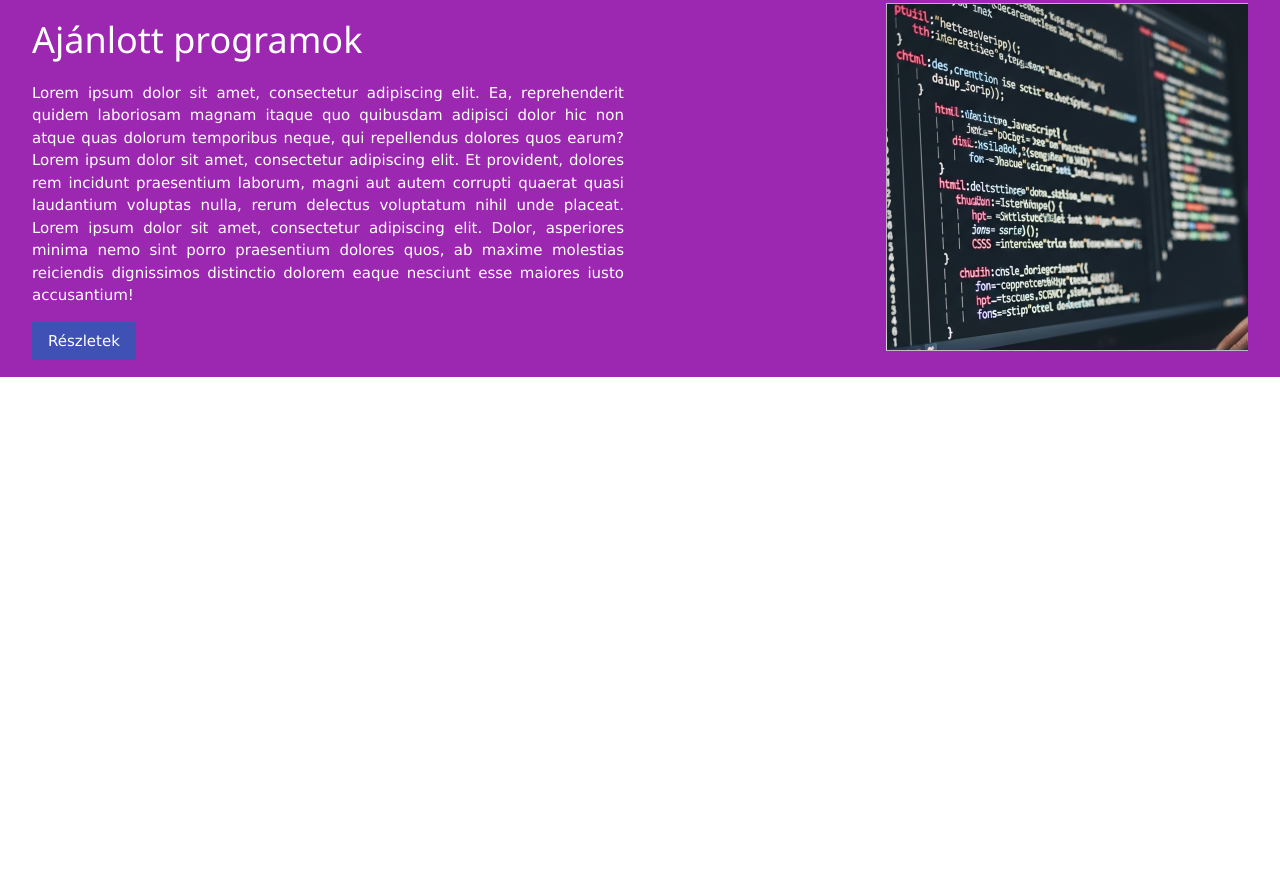
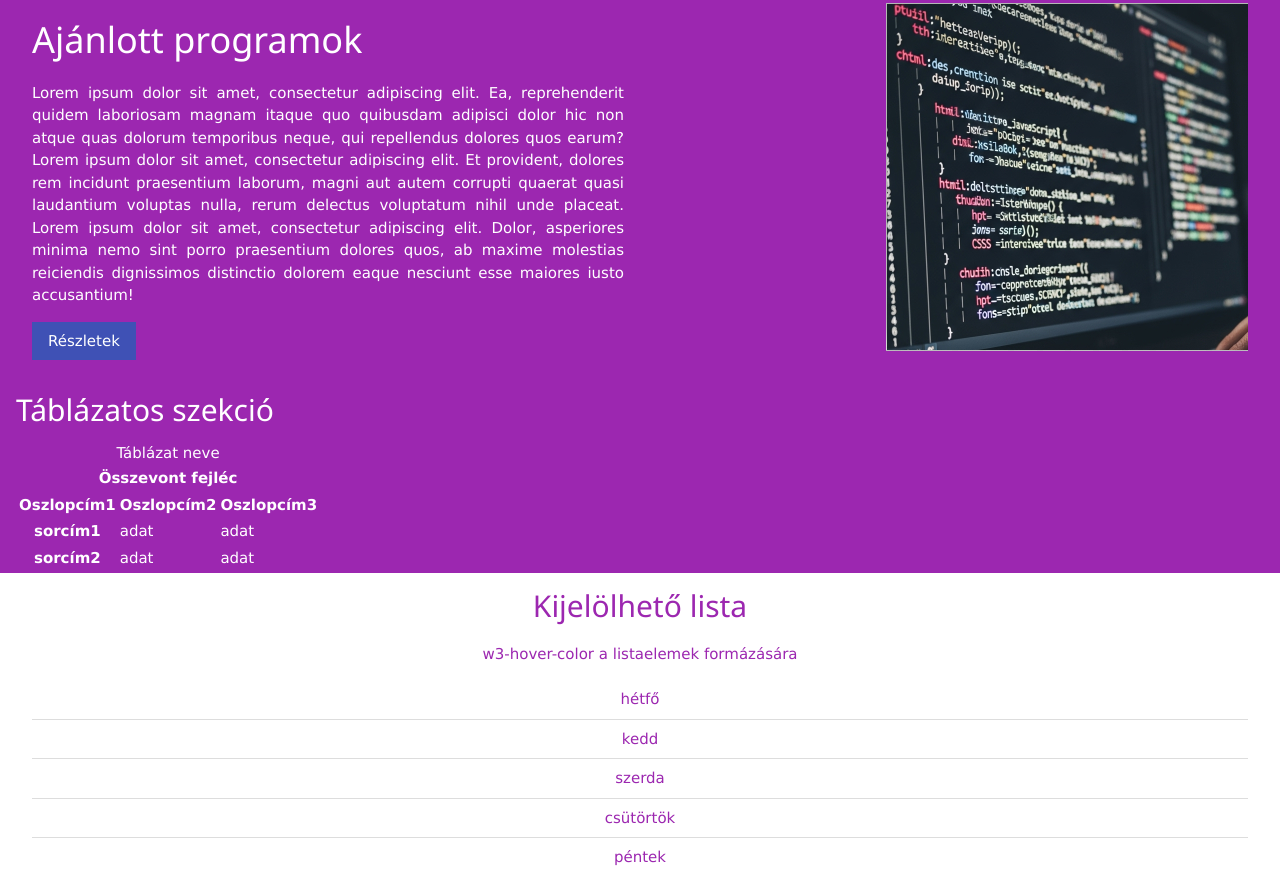
Before and after one commit to aronka2008/Digitalistemahet, a plain HTML site: page index.html in a window 1280 px wide. Shown: the part 1689-2566 px from the top of the page. Before the commit the page ends 2066 px from the top, so only its background shows below. Drawn offline with Linux system fonts and the light colour scheme.

Commit message:
Update index.html

```diff
--- a/index.html
+++ b/index.html
@@ -87,7 +87,44 @@
             <img src="bruh.png" alt="szgépes világ" class="w3-right">
         </div>
     </section>
+ <section class="w3-container w3-purple w3-text-white">
+        <h2>Táblázatos szekció</h2>
+        <table>
+            <caption>Táblázat neve</caption>
+            <tr>
+                <th colspan="3">Összevont fejléc</th>
+            </tr>
+            <tr>
+                <th>Oszlopcím1</th>
+                <th>Oszlopcím2</th>
+                <th>Oszlopcím3</th>
+            </tr>
+            <tr>
+                <th>sorcím1</th>
+                <td>adat</td>
+                <td>adat</td>
+            </tr>
+            <tr>
+                <th>sorcím2</th>
+                <td>adat</td>
+                <td>adat</td>
+            </tr>
+        </table>
+    </section>
 
+    <section class="w3-container w3-white w3-text-purple w3-center">
+        <div class="w3-container">
+            <h2>Kijelölhető lista</h2>
+            <p>w3-hover-color a listaelemek formázására</p>
+            <ul class="w3-ul">
+                <li class="w3-hover-purple">hétfő</li>
+                <li class="w3-hover-purple">kedd</li>
+                <li class="w3-hover-purple">szerda</li>
+                <li class="w3-hover-purple">csütörtök</li>
+                <li class="w3-hover-purple">péntek</li>
+            </ul>
+        </div>
+    </section>
     <footer>
 
     </footer>
```
